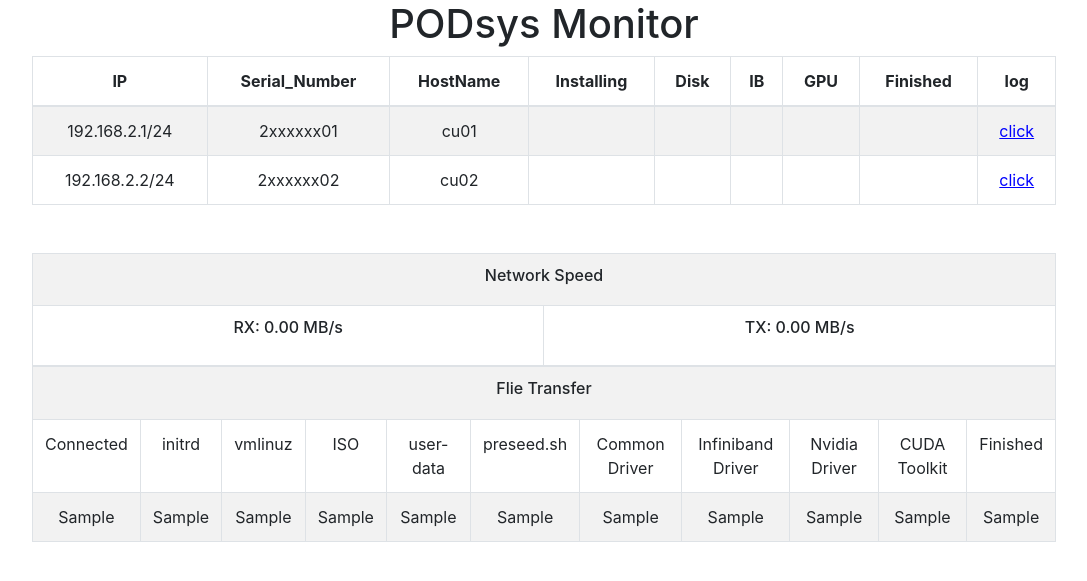
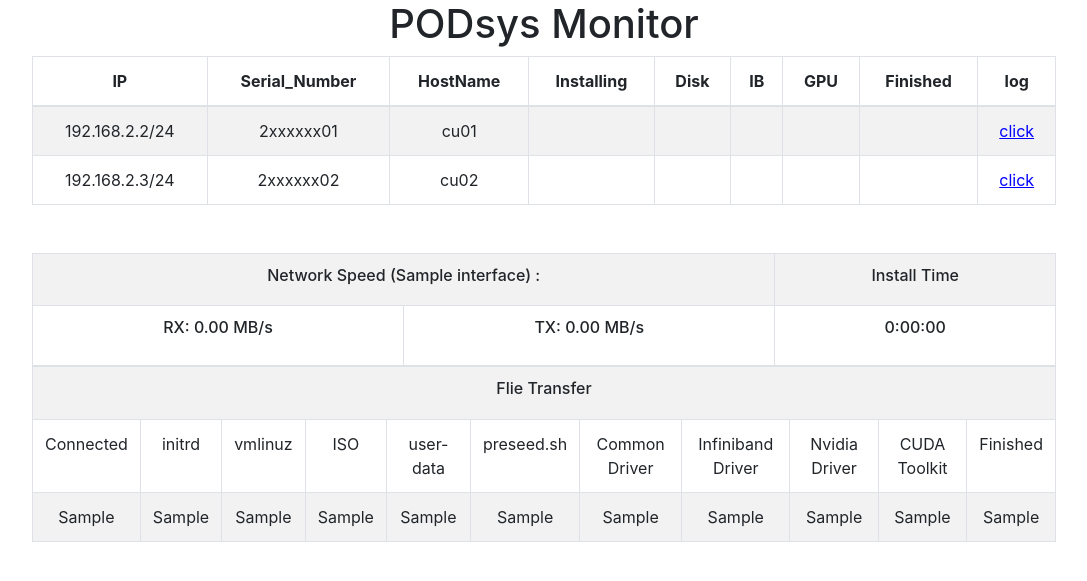
Before and after one commit to PODsys-ai/PODsys.ai, a Flask app: template pkgs/ainexus/root/templates/monitor.html in a window 1280 px wide. Shown: the top 581 px of the page, without its empty margins (96-1183 px from the left). Run offline with Flask 3, Linux system fonts and the light colour scheme; the template is opened without the code that fills it: most values are stand-ins (such as "Sample title", 1, 10 or a date in 2020); data that the repository does not hold is empty; some libraries are stand-ins or nearby versions.

Commit message:
update podsys-v2.3

```diff
--- a/pkgs/ainexus/root/app.py
+++ b/pkgs/ainexus/root/app.py
@@ -1,5 +1,5 @@
 from flask import Flask, render_template, jsonify, request, abort
-
+from datetime import datetime
 from functions import (
     count_access,
     count_dnsmasq,
@@ -10,21 +10,39 @@ from functions import (
     update_gpustate,
     update_ibstate,
     update_finished_status,
+    install_finished,
 )
 import os
 import psutil
 import time
 import csv
-import fcntl
+import re
 
 app = Flask(__name__)
 
+app.config["isGetStartTime"] = False
+app.config["startTime"] = None
+app.config["endTime"] = 0
+app.config["installTime"] = 0
 
-# generation monitor.txt temple
-generation_monitor_temple()
+app.config["isGetFirstEndtag"] = False
+app.config["newEndtagTime"] = None
+app.config["firstInstallTime"] = None
+app.config["installTimeDiff"] = None
+app.config["finishedCount"] = 0
+
+# counts of receive_serial_e
+app.config["counts_receive_serial_e"] = 0
+app.config["isFinished"] = False
+
+
+# generation monitor.txt temple and Count the total number of machines to be installed
+app.config["countMachines"] = generation_monitor_temple()
+
 
 # Network Speed Monitor
 interface = os.getenv("manager_nic")
+current_year = datetime.now().year
 
 
 @app.route("/speed")
@@ -41,6 +59,50 @@ def get_speed():
         tx_speed = (tx_new - tx_old) / 1024 / 1024
         return jsonify({"rx_speed": rx_speed, "tx_speed": tx_speed})
     return jsonify({"rx_speed": 0, "tx_speed": 0})
+
+
+# Install time
+@app.route("/time")
+def get_time():
+
+    if not app.config["isGetStartTime"]:
+        if os.path.exists("/log/dnsmasq.log"):
+            with open("/log/dnsmasq.log", "r") as file:
+                for line in file:
+                    if "ipxe_ubuntu2204/ubuntu2204.cfg" in line:
+                        time_regex = r"(\w{3}\s+\d{1,2}\s+\d{2}:\d{2}:\d{2})"
+                        matched = re.search(time_regex, line)
+                        time_str = matched.group(1)
+                        log_time = datetime.strptime(
+                            f"{time_str} {current_year}", "%b %d %H:%M:%S %Y"
+                        )
+                        app.config["startTime"] = log_time
+                        app.config["isGetStartTime"] = True
+                        break
+
+    if app.config["isGetStartTime"]:
+        if app.config["countMachines"] != app.config["counts_receive_serial_e"]:
+            app.config["installTime"] = (
+                datetime.now().replace(microsecond=0) - app.config["startTime"]
+            )
+        else:
+            app.config["installTime"] = app.config["endTime"] - app.config["startTime"]
+
+    if app.config["isGetFirstEndtag"] and (not app.config["isFinished"]):
+        time1 = app.config["newEndtagTime"]
+        time2 = datetime.now().replace(microsecond=0)
+        app.config["installTimeDiff"] = time2 - time1
+        time3 = app.config["firstInstallTime"]
+        time4 = app.config["installTimeDiff"]
+        if time3 < time4:
+            app.config["isFinished"] = True
+            install_finished()
+
+    temp = app.config["installTime"]
+    if app.config["installTime"] == 0:
+        return jsonify({"installTime": 0})
+    seconds = int(temp.total_seconds())
+    return jsonify({"installTime": seconds})
 
 
 # favicon.ico
@@ -106,6 +168,36 @@ def ibstate():
 
 @app.route("/receive_serial_e", methods=["POST"])
 def receive_serial_e():
+
+    if not app.config["isGetStartTime"]:
+        if os.path.exists("/log/dnsmasq.log"):
+            with open("/log/dnsmasq.log", "r") as file:
+                for line in file:
+                    if "ipxe_ubuntu2204/ubuntu2204.cfg" in line:
+                        time_regex = r"(\w{3}\s+\d{1,2}\s+\d{2}:\d{2}:\d{2})"
+                        matched = re.search(time_regex, line)
+                        time_str = matched.group(1)
+                        log_time = datetime.strptime(
+                            f"{time_str} {current_year}", "%b %d %H:%M:%S %Y"
+                        )
+                        app.config["startTime"] = log_time
+                        app.config["isGetStartTime"] = True
+                        break
+
+    app.config["counts_receive_serial_e"] = app.config["counts_receive_serial_e"] + 1
+
+    if app.config["countMachines"] == app.config["counts_receive_serial_e"]:
+        app.config["endTime"] = datetime.now().replace(microsecond=0)
+
+    if not app.config["isGetFirstEndtag"]:
+        app.config["isGetFirstEndtag"] = True
+        app.config["firstInstallTime"] = (
+            datetime.now().replace(microsecond=0) - app.config["startTime"]
+        )
+
+    if app.config["isGetFirstEndtag"]:
+        app.config["newEndtagTime"] = datetime.now().replace(microsecond=0)
+
     serial_number = request.form.get("serial")
     if serial_number:
         update_finished_status(serial_number)
@@ -141,8 +233,9 @@ def refresh_data():
         cnt_ib,
         cnt_nvidia,
         cnt_cuda,
-        cnt_end_tag,
     ) = count_access()
+
+    cnt_end_tag = app.config["counts_receive_serial_e"]
 
     data = {
         "cnt_start_tag": cnt_start_tag,
@@ -171,7 +264,7 @@ def get_state_table():
 
 @app.route("/")
 def index():
-    return render_template("monitor.html")
+    return render_template("monitor.html", interface=interface)
 
 
 if __name__ == "__main__":
--- a/pkgs/ainexus/root/templates/monitor.html
+++ b/pkgs/ainexus/root/templates/monitor.html
@@ -63,6 +63,16 @@
         }
         refreshTable();
         setInterval(refreshTable, 12000);
+        function updateSpeed() {
+            $.get('/time', function (data) {
+                var seconds = data.installTime;
+                var hours = Math.floor(seconds / 3600);
+                var minutes = Math.floor((seconds % 3600) / 60);
+                var remainingSeconds = seconds % 60;
+                $('#installTime').text(hours + ":" + (minutes < 10 ? "0" : "") + minutes + ":" + (remainingSeconds < 10 ? "0" : "") + remainingSeconds);
+            });
+        }
+        setInterval(updateSpeed, 1000);
     </script>
 </head>
 
@@ -92,7 +102,10 @@
         <tbody>
             <tr>
                 <td colspan="2">
-                    <h6>Network Speed</h6>
+                    <h6>Network Speed ({{interface}}) :</h6>
+                </td>
+                <td colspan="2">
+                    <h6>Install Time</h6>
                 </td>
             </tr>
             <tr>
@@ -115,6 +128,11 @@
                     }
                     setInterval(updateSpeed, 1000);
                 </script>
+                <td colspan="1">
+                    <h6>
+                        <p><span id="installTime"></span></p>
+                    </h6>
+                </td>
             </tr>
         </tbody>
     </table>
--- a/workspace/iplist.txt
+++ b/workspace/iplist.txt
@@ -1,2 +1,2 @@
-2xxxxxx01	cu01	192.168.2.1/24	none	none	192.168.100.1	none
-2xxxxxx02	cu02	192.168.2.2/24	none	none	192.168.100.2	none
+2xxxxxx01	cu01	192.168.2.2/24	none	none	192.168.100.1	none
+2xxxxxx02	cu02	192.168.2.3/24	none	none	192.168.100.2	none
```
Also changed, not shown: pkgs/ainexus/root/functions.py (+30 -47 lines), 8 other files.
